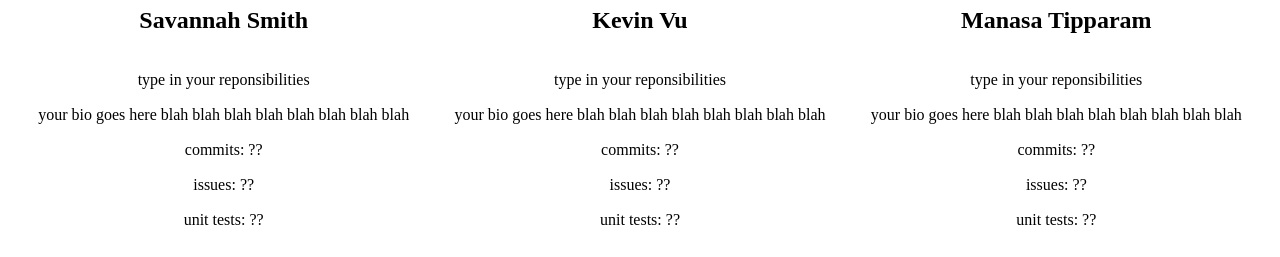
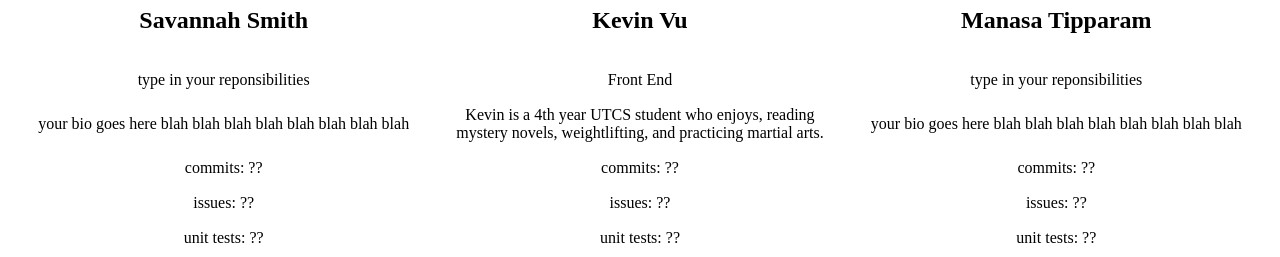
Before and after one commit to savsmith/idb, a plain HTML site: page about/about.html in a window 1280 px wide. Shown: the part 424-681 px from the top of the page. Drawn offline with Linux system fonts and the light colour scheme.

Commit message:
updated with part of kevin's info

```diff
--- a/about/about.html
+++ b/about/about.html
@@ -28,12 +28,12 @@
          </tr>
          <tr>
             <td align="center">type in your reponsibilities</td>
-            <td align="center">type in your reponsibilities</td>
+            <td align="center">Front End</td>
             <td align="center">type in your reponsibilities</td>
          </tr>
          <tr>
             <td align="center" width=300px>your bio goes here blah blah blah blah blah blah blah blah</td>
-            <td align="center" width=300px>your bio goes here blah blah blah blah blah blah blah blah</td>
+            <td align="center" width=300px>Kevin is a 4th year UTCS student who enjoys, reading mystery novels, weightlifting, and practicing martial arts.</td>
             <td align="center" width=300px>your bio goes here blah blah blah blah blah blah blah blah</td>
          </tr>
          <tr>
```
